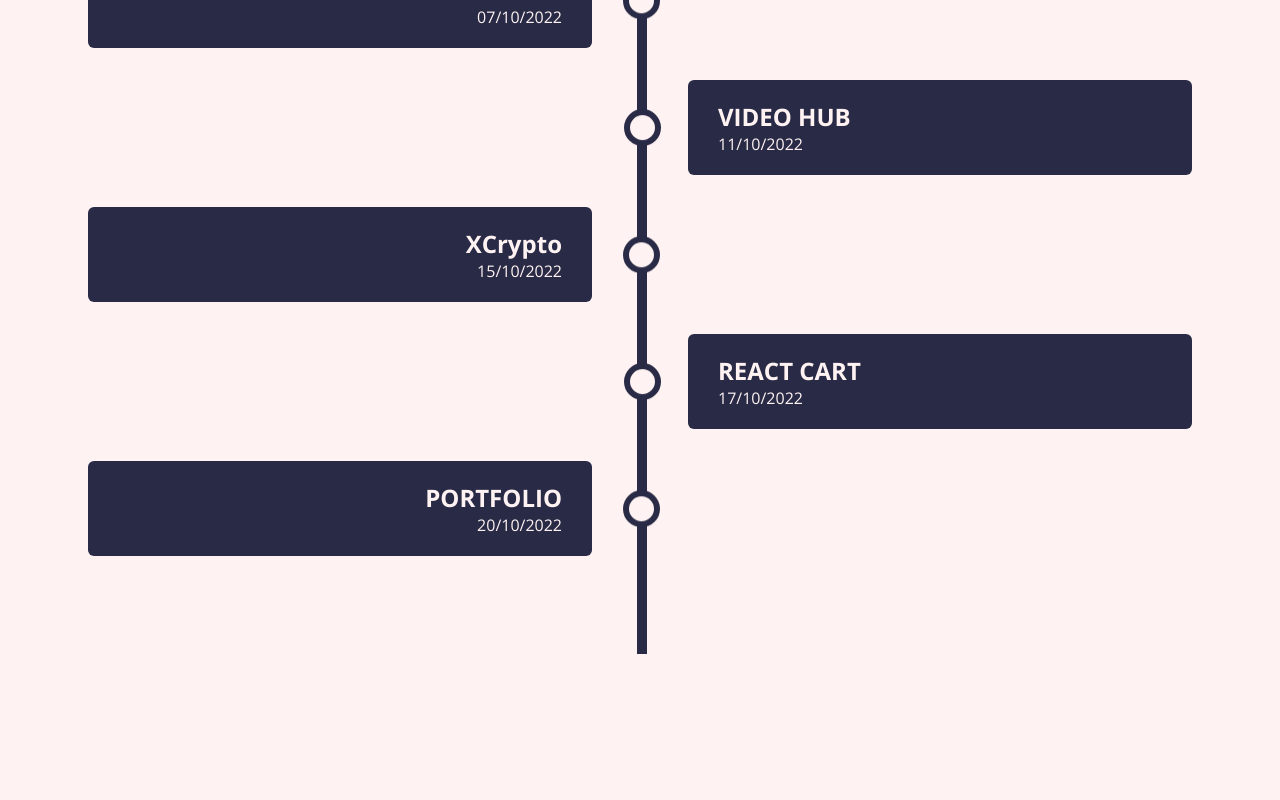
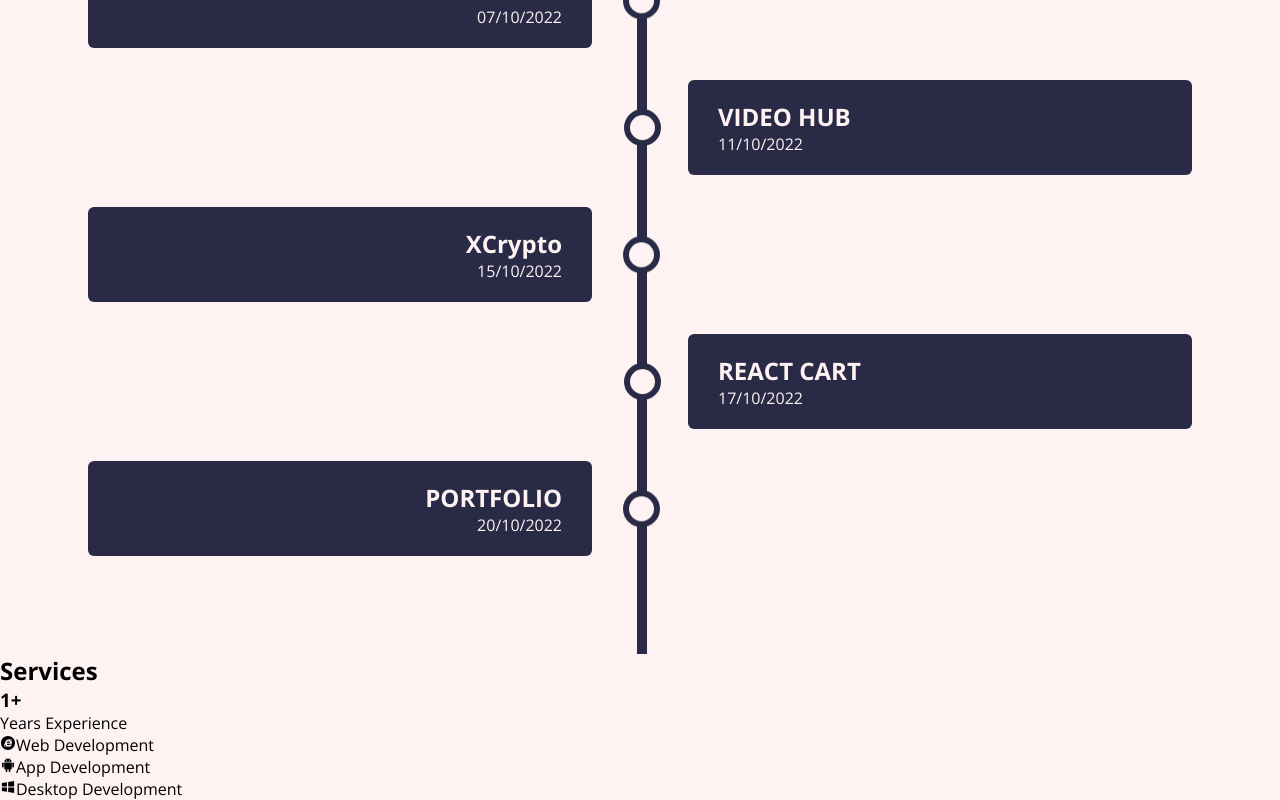
Before and after one commit to SatyaS18/sample-portfolio, a React (Create React App) app: page / in a window 1280 px wide. Shown: the part 1752-2552 px from the top of the page. Before the commit the page ends 2406 px from the top, so only its background shows below. Built offline with nearby package versions, Linux system fonts and the light colour scheme.

Commit message:
added services component

```diff
--- a/src/App.js
+++ b/src/App.js
@@ -2,6 +2,7 @@ import Header from "./components/Header";
 import Home from "./components/Home.jsx";
 import Work from "./components/Work.jsx";
 import Timeline from "./components/Timeline.jsx";
+import Services from "./components/Services.jsx";
 
 function App() {
   return (
@@ -10,6 +11,7 @@ function App() {
       <Home />
       <Work />
       <Timeline />
+      <Services />
     </>
   );
 }
--- /dev/null
+++ b/src/components/Services.jsx
@@ -0,0 +1,31 @@
+import React from "react";
+import { motion } from "framer-motion";
+import { AiFillIeCircle, AiFillAndroid, AiFillWindows } from "react-icons/ai";
+
+const Services = () => {
+  return (
+    <div id="services">
+      <h2>Services</h2>
+      <section>
+        <motion.div className="serviceBox1">
+          <h3>1+</h3>
+          <p>Years Experience</p>
+        </motion.div>
+        <motion.div className="serviceBox2">
+          <AiFillIeCircle />
+          <span>Web Development</span>
+        </motion.div>
+        <motion.div className="serviceBox3">
+          <AiFillAndroid />
+          <span>App Development</span>
+        </motion.div>
+        <motion.div className="serviceBox4">
+          <AiFillWindows />
+          <span>Desktop Development</span>
+        </motion.div>
+      </section>
+    </div>
+  );
+};
+
+export default Services;
--- a/src/styles/app.scss
+++ b/src/styles/app.scss
@@ -6,6 +6,7 @@
 @import "animation.scss";
 @import "work.scss";
 @import "timeline.scss";
+@import "services.scss";
 
 * {
   margin: 0;
```
Also changed, not shown: src/styles/services.scss (added).
